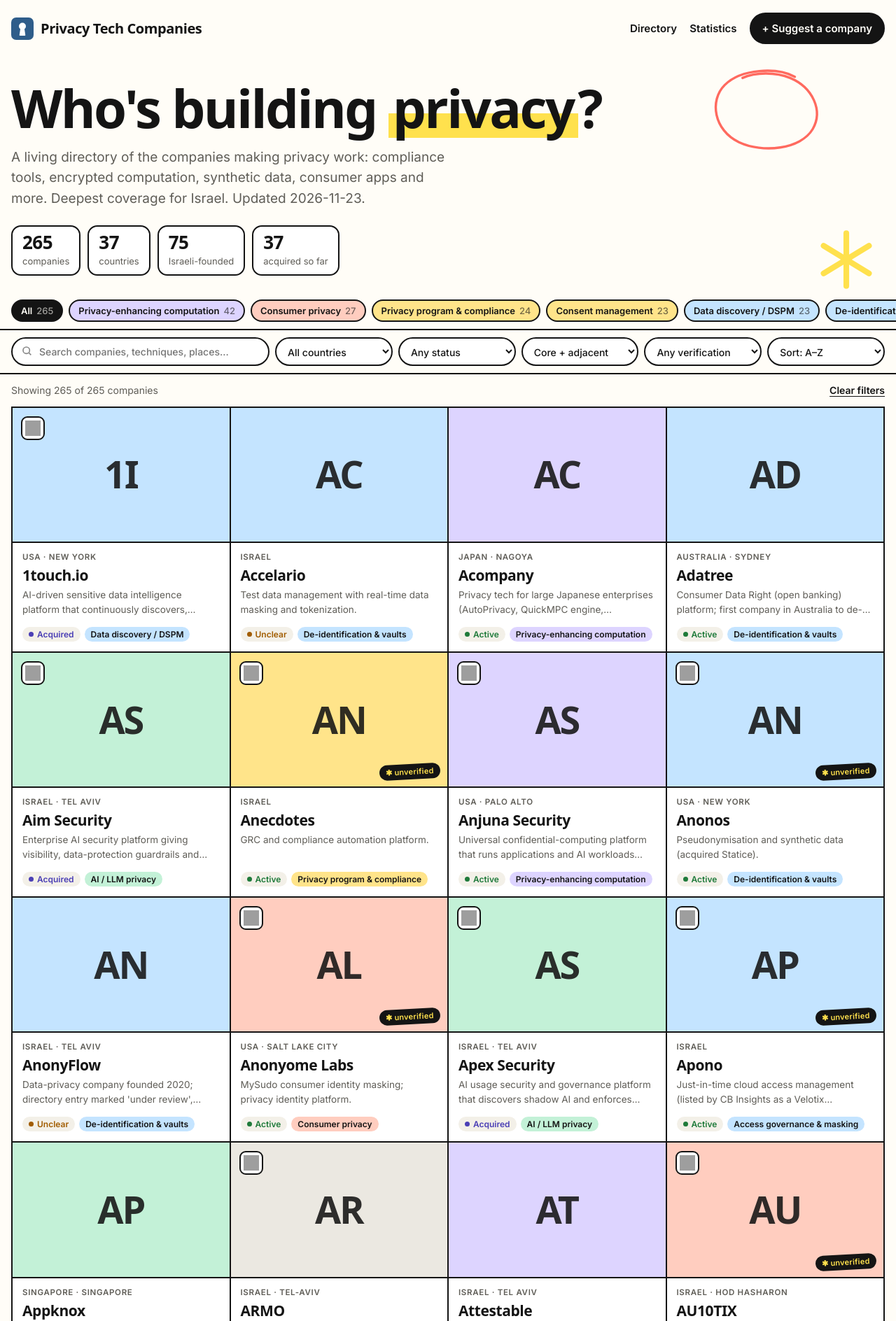
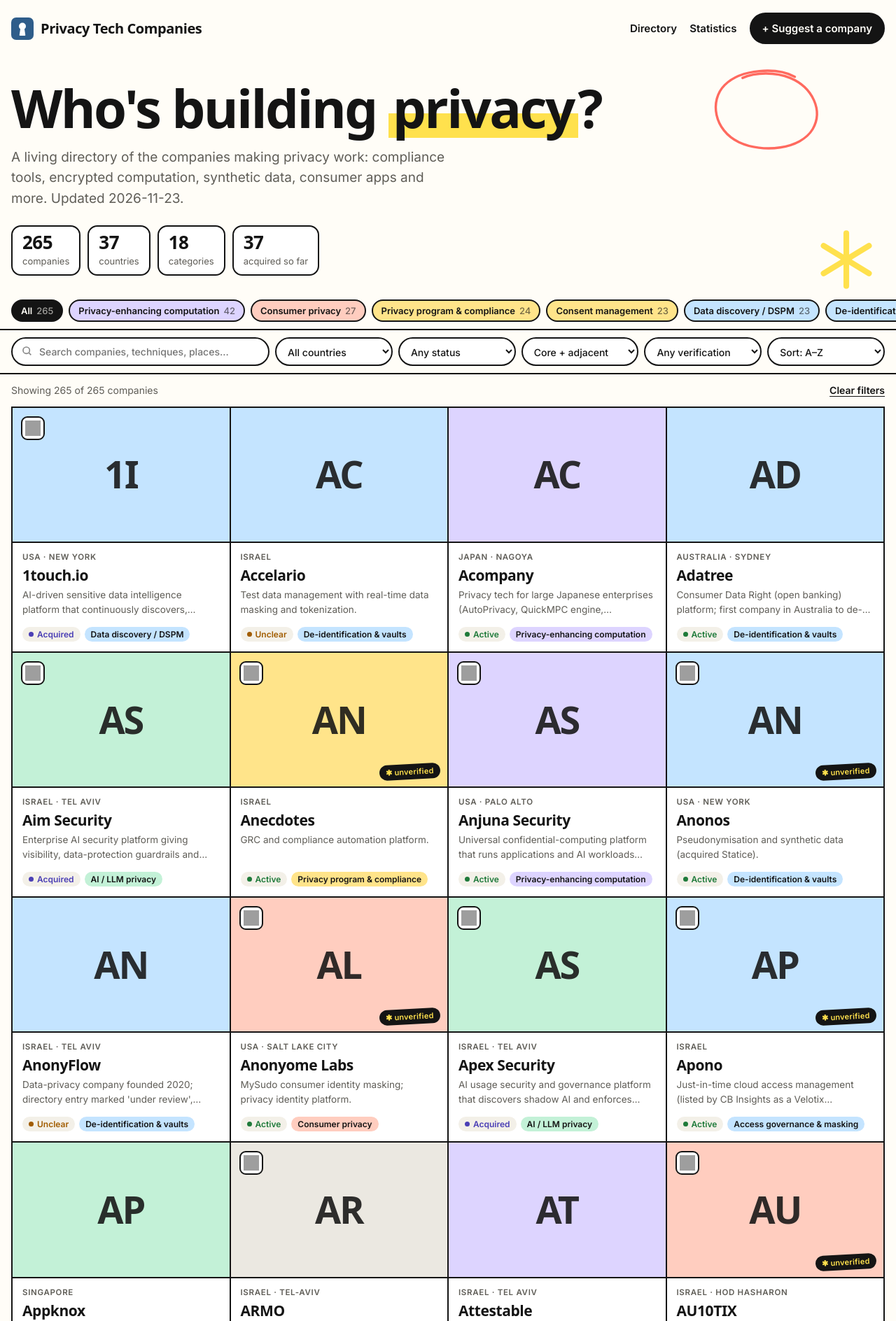
Before and after one commit to eranto/privacy-tech-companies, a plain HTML site: page index.html in a window 1280 px wide. Shown: the top 1888 px of the page at 70% size. Drawn offline with Linux system fonts and the light colour scheme; grey boxes are pictures that could not be loaded; a web font is replaced by a local one.

Commit message:
Treat Israel like any other country: drop Israel-specific copy, stat and detail row; rename hash key isr->country
Co-Authored-By: Claude Opus 5.5 <noreply@anthropic.com>

```diff
--- a/index.html
+++ b/index.html
@@ -4,7 +4,7 @@
 <meta charset="utf-8">
 <meta name="viewport" content="width=device-width, initial-scale=1">
 <title>Privacy Tech Companies</title>
-<meta name="description" content="A searchable directory of privacy technology companies, with a focus on Israel.">
+<meta name="description" content="A searchable directory of privacy technology companies worldwide.">
 <link rel="icon" href="favicon.svg" type="image/svg+xml">
 <link rel="apple-touch-icon" href="apple-touch-icon.png">
 <!-- Bunny Fonts: GDPR-friendly Google Fonts mirror (no visitor tracking) -->
@@ -147,7 +147,7 @@ footer b{color:var(--ink);font-family:var(--head)}
     <g stroke="var(--hi)" stroke-width="9" stroke-linecap="round"><path d="M50 8v84"/><path d="M14 28l72 44"/><path d="M14 72l72-44"/></g>
   </svg>
   <h1>Who's building <span class="mark">privacy</span>?</h1>
-  <p>A living directory of the companies making privacy work: compliance tools, encrypted computation, synthetic data, consumer apps and more. Deepest coverage for Israel. <span id="gen"></span></p>
+  <p>A living directory of the companies making privacy work: compliance tools, encrypted computation, synthetic data, consumer apps and more. <span id="gen"></span></p>
   <div class="stats" id="stats"></div>
 </section>
 
@@ -201,7 +201,6 @@ const STATUS = {active:"Active", acquired:"Acquired", pending:"Pending acquisiti
   "merged/pivoted":"Merged / pivoted", "shut down":"Shut down", unclear:"Unclear"};
 const REPO = "https://github.com/eranto/privacy-tech-companies/issues/new";
 const issueUrl = (template, params) => REPO + "?" + new URLSearchParams({template, ...params}).toString();
-const isIL = c => c.israel_presence === "founded" || c.israel_presence === "founders";
 const country = c => c.hq_country || "Unknown";
 const inCountry = c => !state.isr || country(c) === state.isr;
 const $ = id => document.getElementById(id);
@@ -285,7 +284,7 @@ function render(){
         ${c.basis === "model" ? '<span class="sticker">✱ unverified</span>' : ""}
       </div>
       <div class="tbody">
-        <div class="where">${esc(country(c))}${c.hq && !/^(USA|Israel|UK)$/.test(c.hq) ? " · " + esc(c.hq.split(/[,/(]/)[0].trim()) : ""}</div>
+        <div class="where">${esc(country(c))}${c.hq && c.hq !== country(c) ? " · " + esc(c.hq.split(/[,/(]/)[0].trim()) : ""}</div>
         <h3>${esc(c.name)}</h3>
         <p>${esc(c.description)}</p>
         <div class="pills">${statusPill(c)}${catPill(c)}</div>
@@ -299,7 +298,7 @@ function renderStats(){
   const items = [
     [ALL.length, "companies", "./"],
     [new Set(ALL.map(country)).size, "countries", "stats.html"],
-    [ALL.filter(isIL).length, "Israeli-founded", "#isr=Israel"],
+    [new Set(ALL.map(c => c.primary_category)).size, "categories", "stats.html"],
     [acq, "acquired so far", "#status=acquired"]
   ];
   $("stats").innerHTML = items.map(([v, l, h]) => `<div class="stat"><a href="${h}"><b>${v}</b><span>${l}</span></a></div>`).join("");
@@ -322,7 +321,6 @@ function openCompany(slug){
       ${c.basis === "model" ? '<div class="notice">✱ Unverified: added from model knowledge. Check status and details against a primary source.</div>' : ""}
       <dl class="facts">
         ${row("Website", c.website ? `<a href="${esc(c.website)}" target="_blank" rel="noopener">${esc(c.website)}</a>` : "")}
-        ${c.israel_presence === "founders" ? row("Israel link", "Israeli founders / R&amp;D in Israel") : ""}
         ${row("Status", esc(c.status))}
         ${row("Acquirer", esc(c.acquirer))}
         ${row("Techniques", c.techniques)}
@@ -345,7 +343,7 @@ function openCompany(slug){
 
 function writeHash(){
   const p = new URLSearchParams();
-  for (const k of ["q","cat","isr","status","rel","basis"]) if (state[k]) p.set(k, state[k]);
+  for (const k of ["q","cat","isr","status","rel","basis"]) if (state[k]) p.set(k === "isr" ? "country" : k, state[k]);
   if (state.sort !== "name") p.set("sort", state.sort);
   if (state.open) p.set("c", state.open);
   const h = p.toString();
@@ -354,7 +352,8 @@ function writeHash(){
 function readHash(){
   const p = new URLSearchParams(location.hash.slice(1));
   state = {q:"", cat:"", isr:"", status:"", rel:"", basis:"", sort:"name"};
-  for (const k of ["q","cat","isr","status","rel","basis","sort"]) if (p.get(k)) state[k] = p.get(k);
+  for (const k of ["q","cat","status","rel","basis","sort"]) if (p.get(k)) state[k] = p.get(k);
+  state.isr = p.get("country") || p.get("isr") || "";  // "isr" kept for old links
   $("q").value = state.q; $("f-isr").value = state.isr; $("f-status").value = state.status;
   $("f-rel").value = state.rel; $("f-basis").value = state.basis; $("sort").value = state.sort;
   return p.get("c");
```
Also changed, not shown: stats.html (+5 -6 lines).
